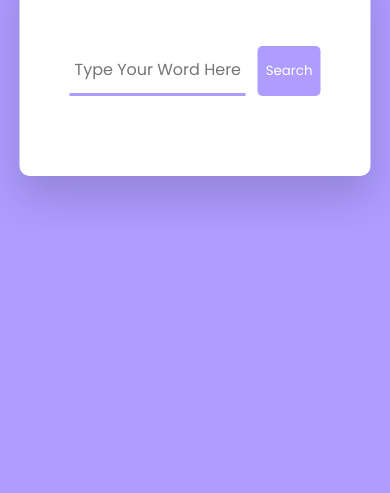
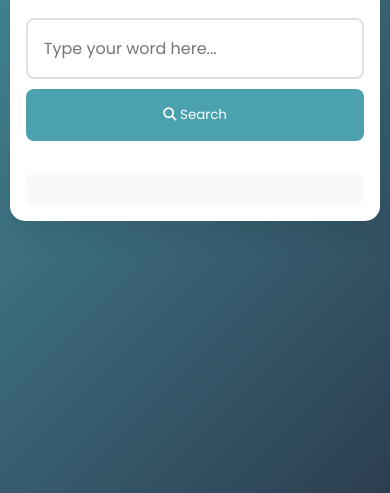
Before and after one commit to MONSTERBOY110/JS-CODES, a plain HTML site: page Dictionary-App-master/index.html in a window 390 px wide. Shown: the part 351-844 px from the top of the page. Drawn offline with Linux system fonts and the light colour scheme.

Commit message:
UI Update

```diff
--- a/Dictionary-App-master/index.html
+++ b/Dictionary-App-master/index.html
@@ -9,22 +9,22 @@
     <link rel="icon" href="images/dictionary logo.png">
     <meta name="viewport" content="width=device-width, initial-scale=1.0" />
     <!-- Font Awesome -->
-    <link rel="stylesheet" href="https://cdnjs.cloudflare.com/ajax/libs/font-awesome/5.15.4/css/all.min.css" />
+    <link rel="stylesheet" href="https://cdnjs.cloudflare.com/ajax/libs/font-awesome/6.4.0/css/all.min.css" />
     <!-- Google Fonts -->
-    <link href="https://fonts.googleapis.com/css2?family=Poppins&display=swap" rel="stylesheet" />
+    <link href="https://fonts.googleapis.com/css2?family=Poppins:wght@300;400;500;600&display=swap" rel="stylesheet">
     <title>Dictionary APP</title>
 </head>
 
 <body>
     <audio id="sound"></audio>
     <div class="container">
+        <h1><i class="fas fa-book"></i> Dictionary</h1>
         <div class="search-box">
-            <input type="text" placeholder="Type Your Word Here..." name="" id="inp-word">
-            <button id="search-btn">Search</button>
+            <input type="text" placeholder="Type your word here..." id="inp-word">
+            <button id="search-btn"><i class="fas fa-search"></i> Search</button>
         </div>
         <div class="result" id="result"></div>
     </div>
     <script src="main.js"></script>
 </body>
-
 </html>
--- a/Dictionary-App-master/style.css
+++ b/Dictionary-App-master/style.css
@@ -1,96 +1,108 @@
 * {
+  margin: 0;
   padding: 0;
-  margin: 0;
   box-sizing: border-box;
-}
-
-*:not(i) {
   font-family: "Poppins", sans-serif;
 }
 
 body {
-  background-color: #ae9cff;
+  min-height: 100vh;
+  background: linear-gradient(135deg, #4ca1af, #2c3e50);
+  display: flex;
+  align-items: center;
+  justify-content: center;
 }
 
 .container {
   background-color: #ffffff;
-  width: 90vmin;
-  position: absolute;
-  transform: translate(-50%, -50%);
-  top: 50%;
-  left: 50%;
-  padding: 80px 50px;
-  border-radius: 10px;
-  box-shadow: 0 20px 40px rgba(38, 33, 61, 0.2);
+  width: 90%;
+  max-width: 500px;
+  padding: 2rem;
+  border-radius: 15px;
+  box-shadow: 0 10px 30px rgba(0, 0, 0, 0.1);
 }
-.container .search-box {
-  width: 100%;
-  display: flex;
-  justify-content: space-between;
+
+h1 {
+  text-align: center;
+  color: #2c3e50;
+  margin-bottom: 2rem;
+  font-size: 2rem;
 }
-.container .search-box input {
-  padding: 5px;
-  width: 70%;
-  border: none;
-  outline: none;
-  border-bottom: 3px solid #ae9cff;
-  font-size: 16px;
+
+h1 i {
+  margin-right: 10px;
+  color: #4ca1af;
 }
-.container .search-box button {
-  padding: 15px 0;
-  width: 25%;
-  background-color: #ae9cff;
-  border: none;
-  outline: none;
-  color: #ffffff;
-  border-radius: 5px;
-}
-.container .search-box button:hover {
-  cursor: pointer;
-  background-color: #9682f0;
-  transition: 0.3s ease-in-out;
-}
-.container .result {
-  position: relative;
-}
-.container .result .h3 {
-  font-size: 30px;
-  color: #1f194c;
-}
-.container .result .word {
-  display: flex;
-  justify-content: space-between;
-  margin-top: 80px;
-}
-.container .result button {
-  background-color: transparent;
-  color: #ae9cff;
-  border: none;
-  outline: none;
-  font-size: 18px;
-}
-.container .result button:hover {
-  cursor: pointer;
-}
-.container .result .details {
+
+.search-box {
   display: flex;
   gap: 10px;
-  color: #b3b6d4;
-  margin: 5px 0 20px 0;
-  font-size: 14px;
+  margin-bottom: 2rem;
 }
-.container .word-meaning {
-  color: #575a7b;
+
+input {
+  flex: 1;
+  padding: 1rem;
+  border: 2px solid #e0e0e0;
+  border-radius: 8px;
+  font-size: 1rem;
+  transition: all 0.3s ease;
 }
-.container .word-example {
-  color: #575a7b;
-  font-style: italic;
-  border-left: 5px solid #ae9cff;
-  padding-left: 20px;
-  margin-top: 30px;
+
+input:focus {
+  border-color: #4ca1af;
+  outline: none;
 }
-.container .error {
-  margin-top: 80px;
-  text-align: center;
-  color: red;
-}/*# sourceMappingURL=style.css.map */
+
+button {
+  padding: 0 1.5rem;
+  background: #4ca1af;
+  border: none;
+  border-radius: 8px;
+  color: #fff;
+  cursor: pointer;
+  transition: all 0.3s ease;
+}
+
+button:hover {
+  background: #2c3e50;
+}
+
+.result {
+  padding: 1rem;
+  border-radius: 8px;
+  background-color: #f8f9fa;
+  margin-top: 1rem;
+}
+
+/* Add animation for search results */
+@keyframes fadeIn {
+  from {
+    opacity: 0;
+    transform: translateY(10px);
+  }
+  to {
+    opacity: 1;
+    transform: translateY(0);
+  }
+}
+
+.result {
+  animation: fadeIn 0.5s ease;
+}
+
+/* Responsive design */
+@media screen and (max-width: 480px) {
+  .container {
+    width: 95%;
+    padding: 1rem;
+  }
+
+  .search-box {
+    flex-direction: column;
+  }
+
+  button {
+    padding: 1rem;
+  }
+}
```
